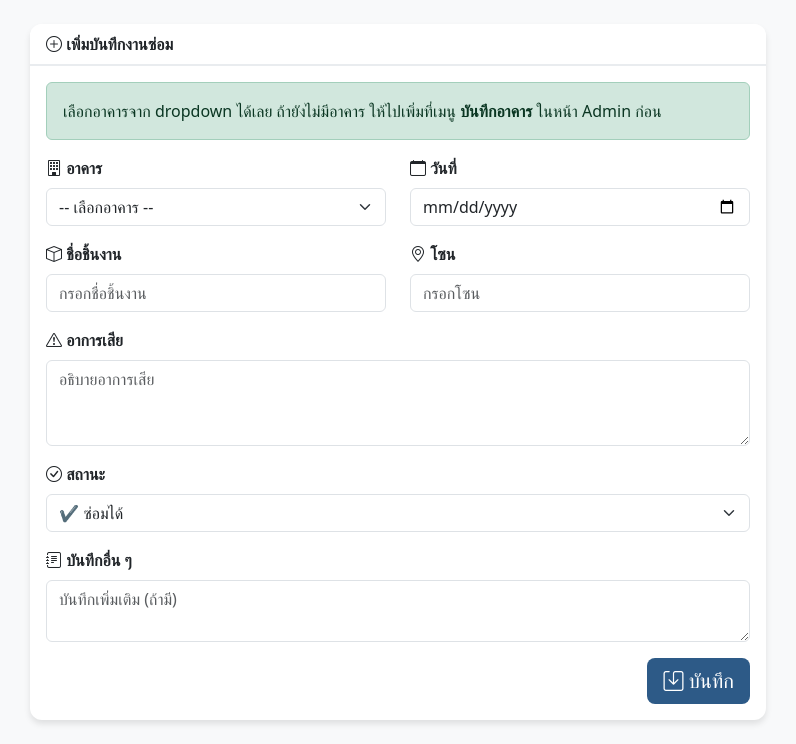
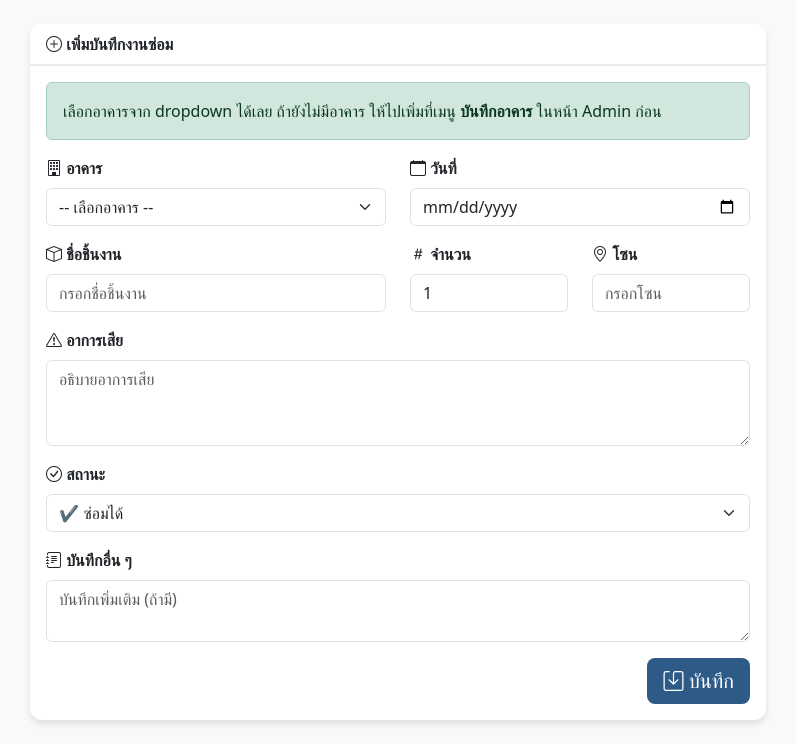
Before and after one commit to mranake-debug/daily-repair, a Flask app: page /add in a window 1280 px wide. Shown: the part 56-800 px from the top of the page, without its empty margins (242-1038 px from the left). Run offline with Flask 3, Linux system fonts and the light colour scheme.

Commit message:
Add quantity field to add repair form

```diff
--- a/app.py
+++ b/app.py
@@ -203,7 +203,7 @@ def add():
             building=selected_building.name,
             date=datetime.strptime(request.form['date'], '%Y-%m-%d').date(),
             item_name=request.form['item_name'],
-            quantity=1,
+            quantity=request.form.get('quantity', 1),
             zone=request.form['zone'],
             fault_desc=request.form['fault_desc'],
             status=initial_status,
--- a/templates/add.html
+++ b/templates/add.html
@@ -42,7 +42,11 @@
                             <label class="form-label fw-bold"><i class="bi bi-box"></i> ชื่อชิ้นงาน</label>
                             <input type="text" class="form-control" name="item_name" required placeholder="กรอกชื่อชิ้นงาน">
                         </div>
-                        <div class="col-md-6 mb-3">
+                        <div class="col-md-3 mb-3">
+                            <label class="form-label fw-bold"><i class="bi bi-hash"></i> จำนวน</label>
+                            <input type="number" class="form-control" name="quantity" required min="1" value="1" placeholder="จำนวน">
+                        </div>
+                        <div class="col-md-3 mb-3">
                             <label class="form-label fw-bold"><i class="bi bi-geo-alt"></i> โซน</label>
                             <input type="text" class="form-control" name="zone" required placeholder="กรอกโซน">
                         </div>
```
